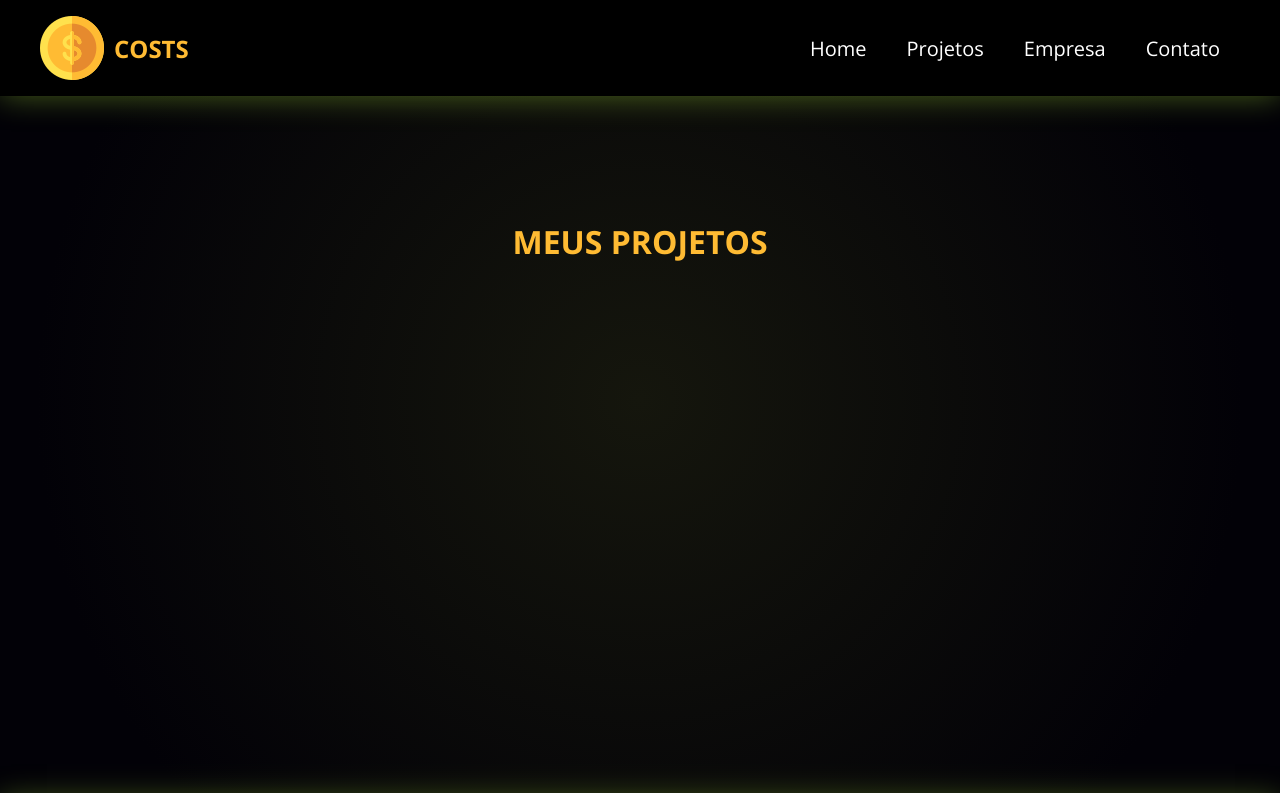
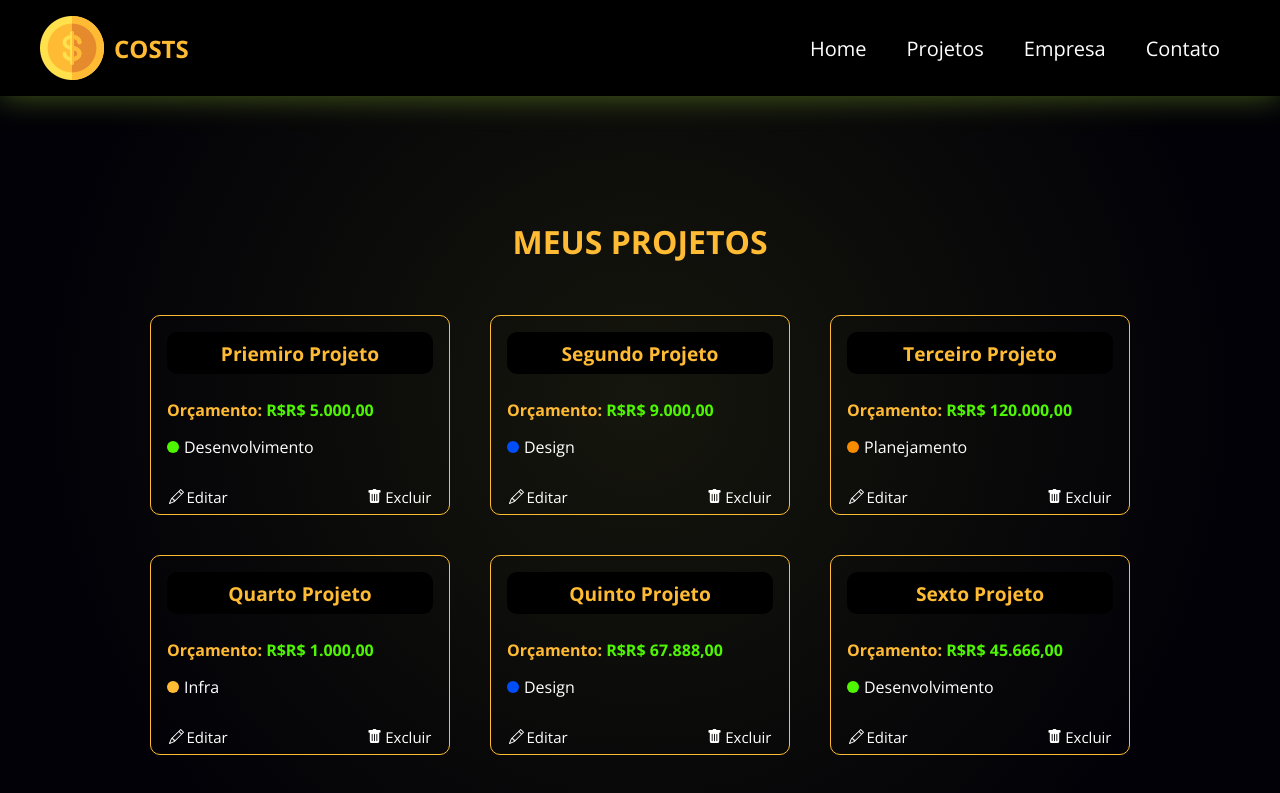
Before and after one commit to Devluisgsouza/Costs, a React (Create React App) app: page /projects in a window 1280 px wide. Shown: the top 793 px of the page. Built offline with nearby package versions, Linux system fonts and the light colour scheme; data requests are answered from the project's data file.

Commit message:
Feat projects page

```diff
--- a/db.json
+++ b/db.json
@@ -1,5 +1,105 @@
 {
-  "projects": [],
+  "projects": [
+    {
+      "id": "127a",
+      "name": "Priemiro Projeto",
+      "budget": "5000",
+      "category": {
+        "id": "2",
+        "name": "Desenvolvimento"
+      },
+      "cost": 0,
+      "services": []
+    },
+    {
+      "id": "95fa",
+      "name": "Segundo Projeto",
+      "budget": "9000",
+      "category": {
+        "id": "3",
+        "name": "Design"
+      },
+      "cost": 0,
+      "services": []
+    },
+    {
+      "id": "54db",
+      "name": "Terceiro Projeto",
+      "budget": "120000",
+      "category": {
+        "id": "4",
+        "name": "Planejamento"
+      },
+      "cost": 0,
+      "services": []
+    },
+    {
+      "id": "1f6a",
+      "name": "Quarto Projeto",
+      "budget": "1000",
+      "category": {
+        "id": "1",
+        "name": "Infra"
+      },
+      "cost": 0,
+      "services": []
+    },
+    {
+      "id": "1111",
+      "name": "Quinto Projeto",
+      "budget": "67888",
+      "category": {
+        "id": "3",
+        "name": "Design"
+      },
+      "cost": 0,
+      "services": []
+    },
+    {
+      "id": "f252",
+      "name": "Sexto Projeto",
+      "budget": "45666",
+      "category": {
+        "id": "2",
+        "name": "Desenvolvimento"
+      },
+      "cost": 0,
+      "services": []
+    },
+    {
+      "id": "068f",
+      "name": "AAAAAAAAAAAAAAAAAAAAAAAAAAAAAAAAAAAAAAAAAAAAAA",
+      "budget": "290000000029292910290129012901290129012",
+      "category": {
+        "id": "2",
+        "name": "Desenvolvimento"
+      },
+      "cost": 0,
+      "services": []
+    },
+    {
+      "id": "4ee2",
+      "name": "Projeto Teste",
+      "budget": "56079",
+      "category": {
+        "id": "1",
+        "name": "Infra"
+      },
+      "cost": 0,
+      "services": []
+    },
+    {
+      "id": "08a0",
+      "name": "Testando",
+      "budget": "30000",
+      "category": {
+        "id": "3",
+        "name": "Design"
+      },
+      "cost": 0,
+      "services": []
+    }
+  ],
   "categories": [
     {
       "id": "1",
--- a/src/components/pages/Projects.js
+++ b/src/components/pages/Projects.js
@@ -1,9 +1,14 @@
 import styles from './Projects.module.css'
 import Message from "../layout/Message"
 import { useLocation } from 'react-router-dom'
+import LinkButton from '../layout/LinkButton'
+import ProjectCard from '../project/ProjectCard'
+import { useState, useEffect } from 'react'
 
 
 function Projects() {
+
+    const[projects, setProjects] = useState([])
 
     const location = useLocation()
     let message = ''
@@ -11,12 +16,43 @@ function Projects() {
         message = location.state.message
     }
 
+    useEffect(() => {
+        window.scrollTo(0, 0)
+    }, [])
+
+    useEffect(() => {
+        fetch('http://localhost:5000/projects', {
+            method: 'GET',
+            headers: {
+                'Content-Type': 'application/json'
+            },
+        })
+        .then((resp) => resp.json())
+        .then((data) => {
+            setProjects(data)
+        })
+        .catch((err) => console.log(err))
+    }, [])
+
     return (
     <div className={styles.container_projects}>
         <div className={styles.container_message}>
             {message && <Message type="success" msg={message}/>}
         </div>
         <h1>MEUS PROJETOS</h1>
+        <section>
+            {projects.length > 0 &&
+            projects.map((projects) => (
+                <ProjectCard
+                    id={projects.id}
+                    name={projects.name}
+                    budget={projects.budget}
+                    category={projects.category.name}
+                    key={projects.id}
+                />
+            ))}
+        </section>
+        <LinkButton to="/newproject" text="Criar Novo Projeto"/>
     </div>
     )
 }
--- a/src/components/pages/Projects.module.css
+++ b/src/components/pages/Projects.module.css
@@ -10,11 +10,20 @@
 .container_projects {
     width: 100%;
     margin-top: 120px;
+    margin-bottom: 120px;
     display: flex;
     flex-direction: column;
     align-items: center;
 }
 
+.container_projects section {
+    display: flex;
+    margin: 2em;
+    max-width: 75em;
+    flex-wrap: wrap;
+    justify-content: center;
+}
+
 .container_projects h1 {
-    color: #ffbb33
+    color: #ffbb33;
 }
--- /dev/null
+++ b/src/components/project/ProjectCard.js
@@ -0,0 +1,43 @@
+import styles from './ProjectCard.module.css'
+import { BsPencil, BsFillTrashFill } from 'react-icons/bs'
+import { Link } from 'react-router-dom'
+
+
+
+function ProjectCard({id, name, budget, category, handleRemove}) {
+
+
+    const formatCurrency = (value) => {
+    return Number(value).toLocaleString('pt-BR', {
+        style: 'currency',
+        currency: 'BRL',
+    })
+  }
+
+    return (
+        <div className={styles.project_card}>
+            <h4>{name}</h4>
+            <p>
+                <span>Orçamento: <span>R${formatCurrency(budget)}</span></span>
+            </p>
+            <div className={styles.category_text}>
+                <p>
+                    <span className={`${styles[category.toLowerCase()]}`}></span> {category}
+                </p>
+            </div>
+            <div className={styles.project_card_actions}>
+                <Link to="/">
+                    <BsPencil /> Editar
+                </Link>
+                <button>
+                    <BsFillTrashFill /> Excluir
+                </button>
+            </div>
+        </div>
+
+    )
+}
+
+
+
+export default ProjectCard
--- /dev/null
+++ b/src/components/project/ProjectCard.module.css
@@ -0,0 +1,116 @@
+/* Card */
+
+.project_card {
+    padding: 1em;
+    border: 1px solid #ffbb33;
+    border-radius: 10px;
+    width: 300px;
+    height: 200px;
+    margin: 20px;
+    transition: 0.2s;
+}
+
+.project_card:hover {
+    box-shadow: 0px 0px 15px #ffbb33;
+    transform: scale(1.02);
+}
+
+.project_card h4 {
+    display: block;
+    padding: .4em;
+    color: #ffbb33;
+    font-size: 1.2em;
+    text-align: center;
+    background-color: #000;
+    border-radius: 10px;
+    margin-bottom: 1.3em;
+    white-space: nowrap;
+    overflow: hidden;
+    text-overflow: ellipsis;
+}
+
+.project_card p {
+    display: block;
+    white-space: nowrap;
+    overflow: hidden;
+    text-overflow: ellipsis;
+    margin-bottom: 15px;
+}
+
+.project_card p span {
+    color: #ffbb33;
+    font-weight: bold;
+}
+
+.project_card p span span {
+    color: #4ef700;
+}
+
+
+/* Categorias */
+
+.category_text p{
+    display: flex;
+    align-items: center;
+}
+
+.category_text p span {
+    display: block;
+    width: 12px;
+    height: 12px;
+    border-radius: 50%;
+    background-color: #ccc;
+    margin-right: 5px;
+}
+
+
+.category_text .infra {
+    background-color: #ffbb33;
+}
+
+.category_text .desenvolvimento {
+    background-color: #4ef700;
+}
+
+.category_text .design {
+    background-color: #004ef7;
+}
+
+.category_text .planejamento {
+    background-color: #f78c00;
+}
+
+
+/* Ações */
+
+.project_card_actions {
+    display: flex;
+    align-items: center;
+    justify-content: space-between;
+    margin-top: 1.5em;
+}
+
+.project_card_actions a,
+.project_card_actions button {
+    display: flex;
+    align-items: center;
+    background-color: transparent;
+    text-decoration: none;
+    border: none;
+    cursor: pointer;
+    padding: .3em .1em;
+    font-size: 15px;
+    transition: .3s;
+}
+
+.project_card_actions a:hover {
+    color: #004ef7
+}
+
+.project_card_actions button:hover {
+    color: #f70000
+}
+
+.project_card_actions svg {
+    margin-right: .2em;
+}
```
